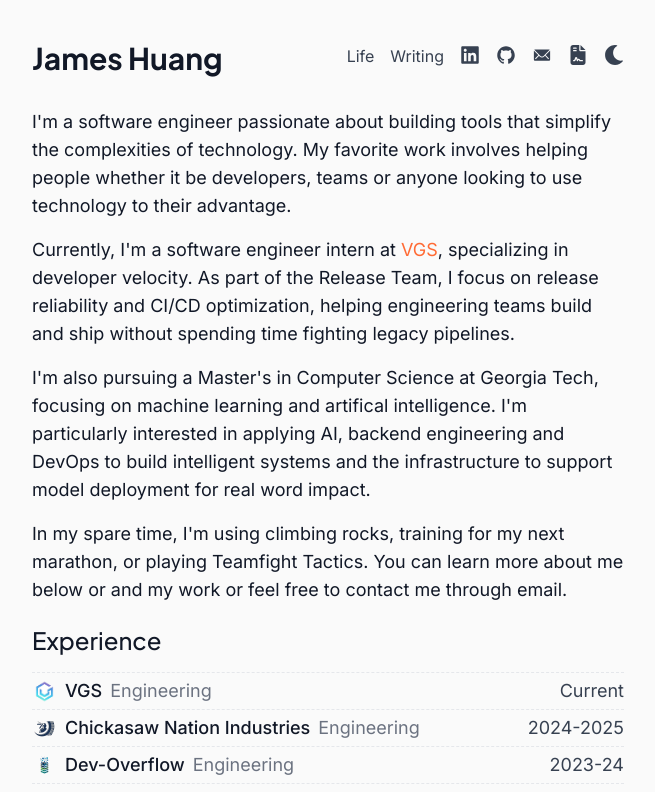
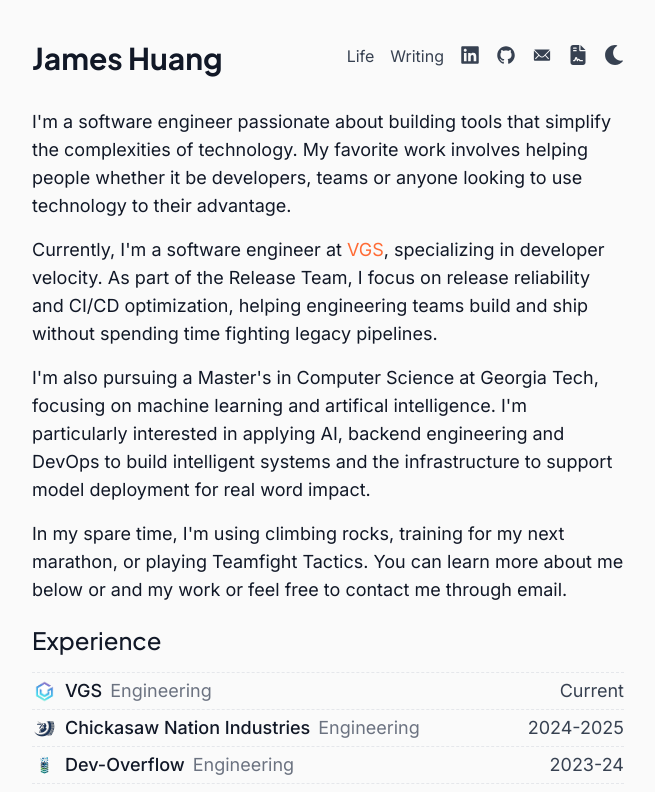
Before and after one commit to jameshuangcoding/my-portfolio-v2, a Next.js app: page / in a window 1280 px wide. Shown: the top 792 px of the page, without its empty margins (312-967 px from the left). Built offline with nearby package versions, Linux system fonts and the light colour scheme.

Commit message:
update about

```diff
--- a/components/About.tsx
+++ b/components/About.tsx
@@ -13,7 +13,7 @@ const About = () => {
       </p>
 
       <p className={paragraphStyle}>
-        Currently, I&apos;m a software engineer intern at{' '}
+        Currently, I&apos;m a software engineer at{' '}
         <Link
           href='https://www.verygoodsecurity.com/'
           className='text-light-tertiary dark:text-dark-tertiary hover:underline transition-colors duration-200'
```
